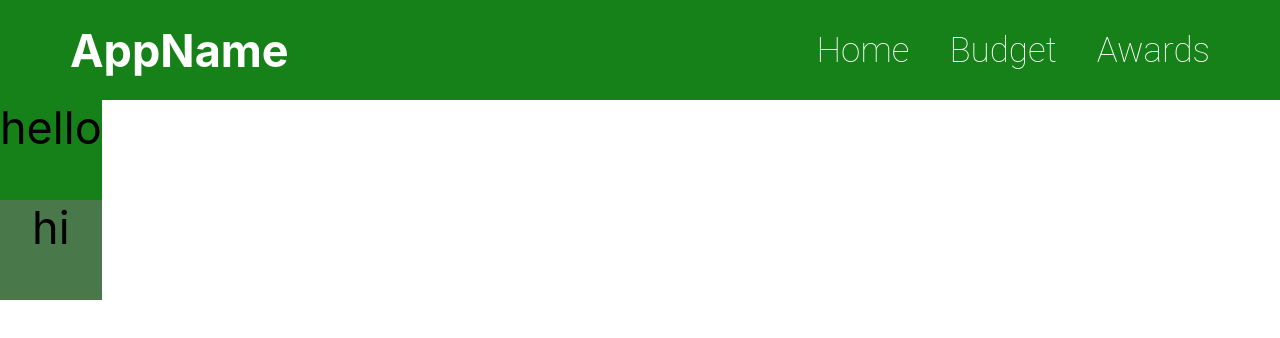
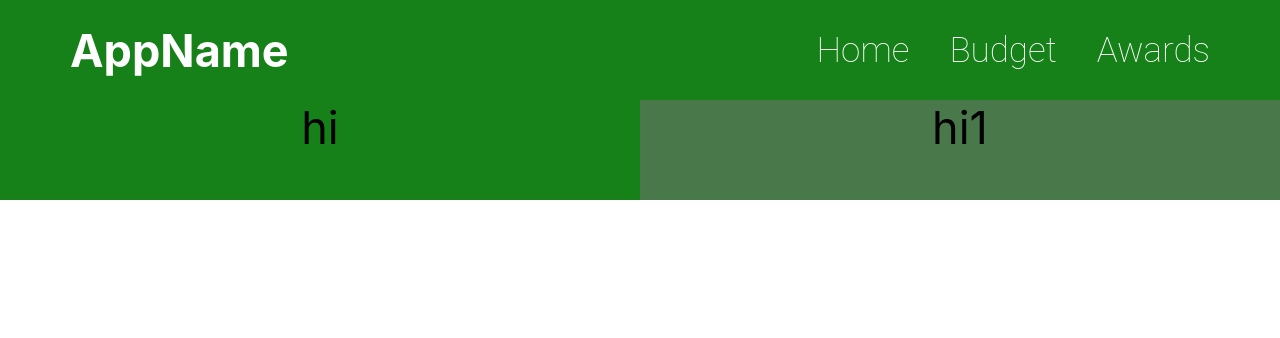
Before and after one commit to luca-mkbr/CapitalOne-Hackathon, a React (Create React App) app: page / in a window 1280 px wide. Shown: the top 338 px of the page. Built offline with nearby package versions, Linux system fonts and the light colour scheme.

Commit message:
home children

```diff
--- a/src/components/Home.css
+++ b/src/components/Home.css
@@ -17,25 +17,27 @@
 }
 
 .main-container {
-    display: flex;
     align-items: center;
     justify-content: space-between;
+    background-color: pink;
 }
 
 .flex-container {
-    flex-direction: row;
+    display: flex;
 }
 
-.left-container {
+.flex-child:first-child {
     font-size: 45px;
     background-color: #168118;
     height: 100px;
+    width: 50%;
 }
 
-.right-container {
+.flex-child {
     font-size: 45px;
     background-color: #49794a;
     height: 100px;
+    width: 50%;
 }
 
 a {
--- a/src/components/Home.js
+++ b/src/components/Home.js
@@ -5,11 +5,11 @@ const Home = () => {
   return (
     <div className="main-container">
         <div className="flex-container">
-            <div className="left-container">
-                hello
+            <div className="flex-child">
+                hi
             </div>
-            <div className="right-container">
-                hi
+            <div className="flex-child">
+                hi1
             </div>
         </div>
     </div>
```
